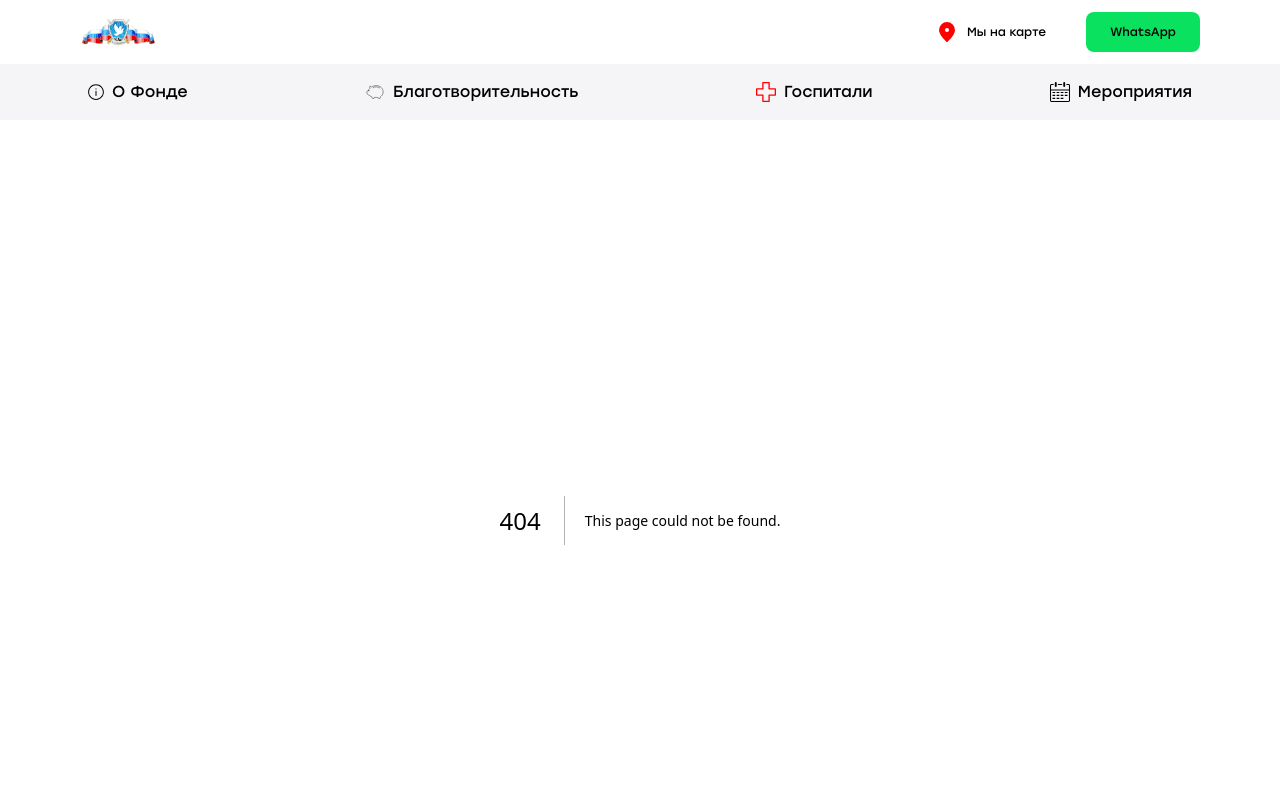
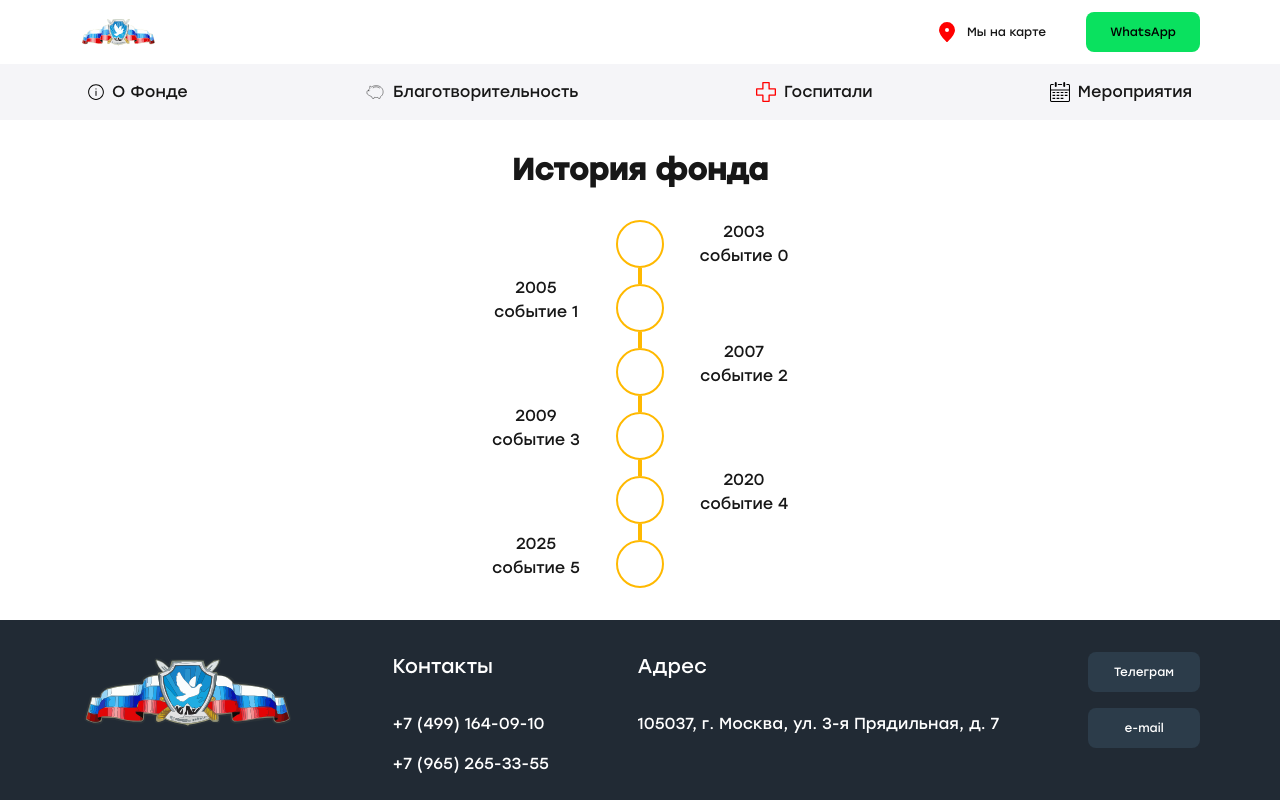
Before and after one commit to bmstu-itstech/fivvt-frontend, a Next.js app in the folder fivvt/: page /history in a window 1280 px wide. Before the commit this address had no page. Shown: the top 800 px of the page. Built offline with nearby package versions, Linux system fonts and the light colour scheme.

Commit message:
[feat] pages: add history

```diff
--- /dev/null
+++ b/fivvt/src/app/history/history.usecase.tsx
@@ -0,0 +1,31 @@
+interface historyItem {
+  year: number;
+  desc: string;
+}
+export const historyUsecase: historyItem[] = [
+  {
+    year: 2005,
+    desc: 'событие 1',
+  },
+  {
+    year: 2007,
+    desc: 'событие 2',
+  },
+  {
+    year: 2009,
+    desc: 'событие 3',
+  },
+  {
+    year: 2020,
+    desc: 'событие 4',
+  },
+  {
+    year: 2025,
+    desc: 'событие 5',
+  },
+];
+
+export const firstUsecase: historyItem = {
+  year: 2003,
+  desc: 'событие 0',
+};
--- /dev/null
+++ b/fivvt/src/app/history/page.tsx
@@ -0,0 +1,45 @@
+'use client';
+import React, {FC} from 'react';
+import {PageLayout} from '@/layouts/PageLayout';
+import {historyUsecase} from './history.usecase';
+import {firstUsecase} from './history.usecase';
+const Page: FC = () => {
+  return (
+    <PageLayout title='История фонда' className='overflow-hidden'>
+      <div className='w-full flex justify-center'>
+        <div className='w-80 flex flex-col items-center '>
+          <div className='flex w-full even:flex-row-reverse animate-appear-end-block-1500  items-center justify-start even:translate-x-[calc(-1*(50%-1.5rem))] odd:translate-x-[calc(50%-1.5rem)]'>
+            <div className='flex flex-col'>
+              <div className='w-12 h-12 rounded-full border-2 border-amber-400' />
+            </div>
+
+            <div className='w-40 items-center  flex flex-col'>
+              <p>{firstUsecase.year}</p>
+              <p>{firstUsecase.desc}</p>
+            </div>
+          </div>
+
+          {historyUsecase.map((item, index) => {
+            return (
+              <div
+                className='flex w-full even:animate-appear-start-block-1500 odd:animate-appear-end-block-1500  even:flex-row-reverse  items-center justify-start even:translate-x-[calc(-1*(50%-1.5rem))] odd:translate-x-[calc(50%-1.5rem)]'
+                key={index}>
+                <div className='flex flex-col'>
+                  <div className='w-1 h-4 bg-amber-400 mx-auto' />
+                  <div className='w-12 h-12 rounded-full border-2 border-amber-400' />
+                </div>
+
+                <div className='w-40 items-center flex flex-col'>
+                  <p className=''>{item.year}</p>
+                  <p>{item.desc}</p>
+                </div>
+              </div>
+            );
+          })}
+        </div>
+      </div>
+    </PageLayout>
+  );
+};
+
+export default Page;
--- a/fivvt/src/app/hospitals/page.tsx
+++ b/fivvt/src/app/hospitals/page.tsx
@@ -8,7 +8,7 @@ const Page: FC = () => {
   const {data, isLoading} = useGetHospitals();
 
   return (
-    <PageLayout title='Госпитали'>
+    <PageLayout title='Госпитали' className='overflow-x-hidden'>
       {isLoading || !data ? (
         <>
           <HospitalCardSkeleton />
--- a/fivvt/src/components/BenefitCard/index.tsx
+++ b/fivvt/src/components/BenefitCard/index.tsx
@@ -1,3 +1,4 @@
+'use client';
 import {BenefitCardLayout} from '@/layouts/BenefitCardLayout';
 import type {FC} from 'react';
 import type Props from './BenefitCard.props';
--- a/fivvt/src/components/DropdownActions/DropdownActions.usecase.tsx
+++ b/fivvt/src/components/DropdownActions/DropdownActions.usecase.tsx
@@ -19,7 +19,7 @@ export const DropDownActionsUsecase: Props = {
             {
               title: 'История создания',
               icon: <HistoryIcon className='h-4 w-4' />,
-              href: '#',
+              href: '/history',
             },
 
             {
--- a/fivvt/src/components/DropdownActions/index.tsx
+++ b/fivvt/src/components/DropdownActions/index.tsx
@@ -10,13 +10,18 @@ export const DropDownActions: FC<Props> = ({className, items, ...props}) => {
         return (
           <li className='group w-fit h-full flex items-center' key={index}>
             <div className='hover:shadow px-2 flex items-center hover:scale-95 duration-200 transition-all h-full rounded-md'>
-              {item.icon}
               {item.href ? (
-                <a href={item.href} className='h-fit cursor-pointer  '>
+                <a
+                  href={item.href}
+                  className='h-full flex items-center cursor-pointer  '>
+                  {item.icon}
                   {item.visual}
                 </a>
               ) : (
-                <p className='h-fit'>{item.visual}</p>
+                <p className='h-fit flex items-center'>
+                  {item.icon}
+                  {item.visual}
+                </p>
               )}
             </div>
 
--- a/fivvt/src/components/HospitalCard/HospitalCard.skeleton.tsx
+++ b/fivvt/src/components/HospitalCard/HospitalCard.skeleton.tsx
@@ -2,7 +2,7 @@ export const HospitalCardSkeleton = () => {
   return (
     <div
       role='status'
-      className='space-y-2.5 mb-12 animate-pulse flex gap-4 w-full h-56 ps-4 odd:flex-row-reverse'>
+      className='space-y-2.5 mb-12 animate-pulse flex gap-4 w-full h-56 ps-4 odd:flex-row-reverse odd:animate-appear-start-block-800 even:animate-appear-end-block-800'>
       <div className='flex items-center justify-center aspect-square h-full bg-gray-200 rounded-sm'>
         <svg
           className='w-14 h-14 text-gray-300'
```
